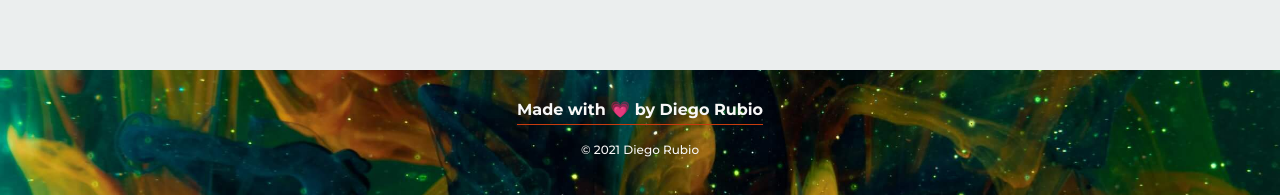
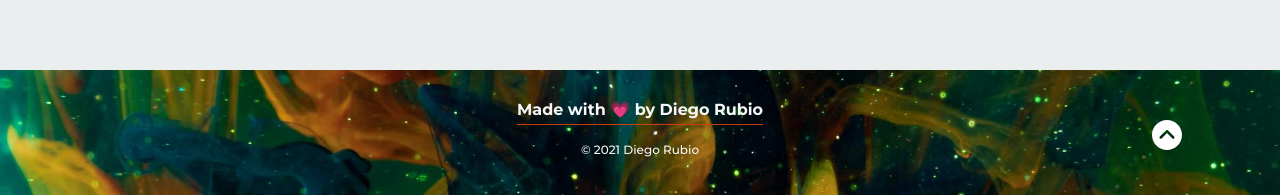
Before and after one commit to darubiomunoz/darubiomunoz.github.io, a React (Create React App) app: page / in a window 1280 px wide. Shown: the part 3578-3773 px from the top of the page. Built offline with nearby package versions, Linux system fonts and the light colour scheme; no server answers.

Commit message:
Adding a buttom to the footer

```diff
--- a/src/components/Footer.js
+++ b/src/components/Footer.js
@@ -4,7 +4,7 @@ import "./styles/Footer.css";
 import backgroundSmall from "../assets/images/homepage-background-small.jpg";
 import backgroundMedium from "../assets/images/homepage-background-medium.jpg";
 import backgroundLarge from "../assets/images/homepage-background-large.jpg";
-import DownArrow from "../assets/icons/down-arrow.svg";
+import UpArrow from "../assets/icons/down-arrow.svg";
 
 const ComponentLogic = () => {
   const screen = window.screen.width;
@@ -28,7 +28,13 @@ const Footer = () => {
           alt="background images"
         />
       </picture>
-
+      <a className="footer__link--icon" href="#homepage">
+        <img
+          className="footer__icon"
+          src={UpArrow}
+          alt="Up Arrow. Press enter to go to the Homepage"
+        />
+      </a>
       <div className="footer__info">
         <h3 className="footer__title" tabIndex="0">
           Made with &#128151; by Diego Rubio
@@ -37,16 +43,6 @@ const Footer = () => {
           &#169; 2021 Diego Rubio
         </p>
       </div>
-
-      {screen >= 992 && (
-        <a className="footer__link--icon" href="#aboutme">
-          <img
-            className="footer__icon"
-            src={DownArrow}
-            alt="Down Arrow. Press enter to know more about me. "
-          />
-        </a>
-      )}
     </div>
   );
 };
--- a/src/components/styles/Footer.css
+++ b/src/components/styles/Footer.css
@@ -26,14 +26,18 @@
 .footer__link--icon {
   width: 100%;
   position: absolute;
-  z-index: var(--zindex-dropdown);
-  bottom: 3rem;
-  display: flex;
-  justify-content: center;
+  z-index: var(--zindex-tooltip);
+  top: 40%;
+  left: 90%;
 }
 
 .footer__icon {
   width: 3rem;
+  -webkit-transform: rotate(180deg);
+  -moz-transform: rotate(180deg);
+  -ms-transform: rotate(180deg);
+  -o-transform: rotate(180deg);
+  transform: rotate(180deg);
 }
 
 .footer__info {
--- a/src/pages/HomePage.js
+++ b/src/pages/HomePage.js
@@ -17,7 +17,7 @@ const ComponentLogic = () => {
 const HomePage = () => {
   const { screen } = ComponentLogic();
   return (
-    <div className="homepage">
+    <div id="homepage" className="homepage">
       <picture className="homepage__container">
         <source srcSet={backgroundLarge} media="(min-width: 0px)"></source>
         <source srcSet={backgroundMedium} media="(min-width: 500px)"></source>
```
Also changed, not shown: src/assets/icons/down-arrow-orange.svg (added).
